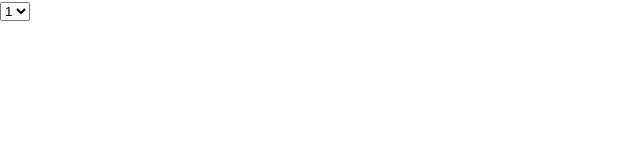
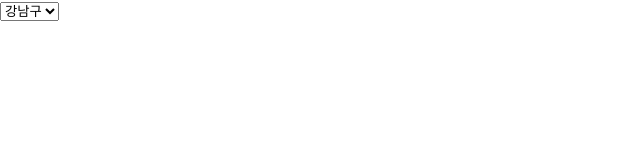
Before and after one commit to johndoekim/run-app, a React (Create React App) app: page / in a window 1280 px wide. Shown: the top 160 px of the page, without its empty margins (0-640 px from the left). Built offline with nearby package versions, Linux system fonts and the light colour scheme.

Commit message:
230620-5

```diff
--- a/src/component/GetLocation.js
+++ b/src/component/GetLocation.js
@@ -1,30 +1,53 @@
-import { useState } from "react";
+import { useEffect, useState } from "react";
 
 const GetLocation = () =>{
 
     const [location, setLocation] = useState([]);
 
-    const DummyLocation = [{
+    const DummyLocation = [
+        {
         location : '강남구' ,
         x : "61",
         y: "125",
-    },{
+    },
+    {
         location : '서초구',
         x: '61',
-        y : '124'}
+        y : '124'
+    },
+        {
+        location : '강동구',
+        x: '62',
+        y: '126'
+    }
     ]
+
+
+    console.log(DummyLocation);
+
+
+
+    useEffect(() => {
+        setLocation(DummyLocation)
+    }, [])
+
+    const handlerLocationSelect = (e) =>{
+        console.log(e);
+        setLocation(location(e.target.select));
+    }
+
 
 
     return(<>
 
 
-    <select>
-        <option>1</option>
-        <option>2</option>
-        <option>3</option>
-        <option>4</option>
+    {/* to do select onChange handler */}
 
-    </select>
+                <select onSelect={handlerLocationSelect}>
+                    {location.map(dl => { return(
+                        <option>{dl.location}</option>
+                    )})}
+                </select>
 
 
 
```
